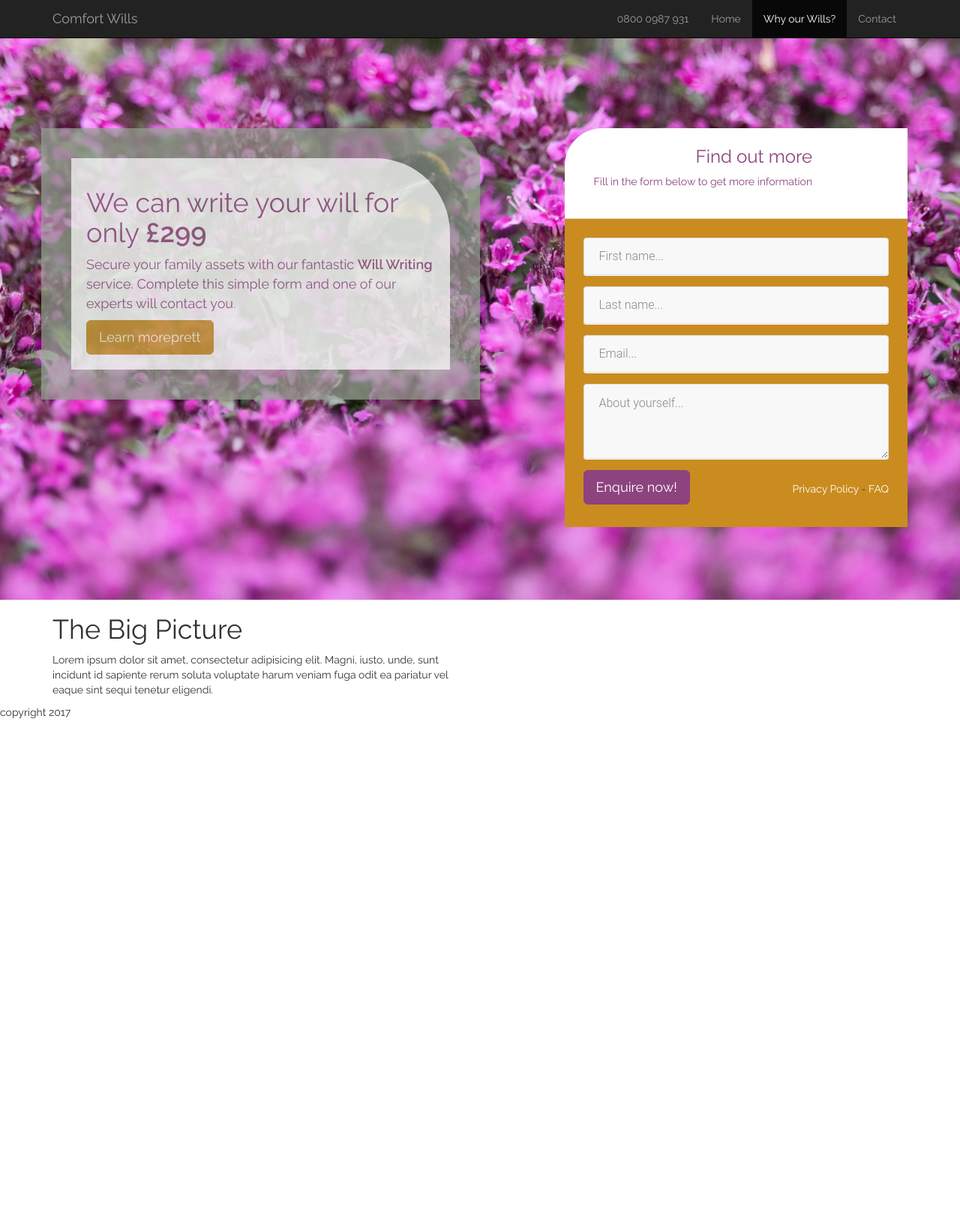
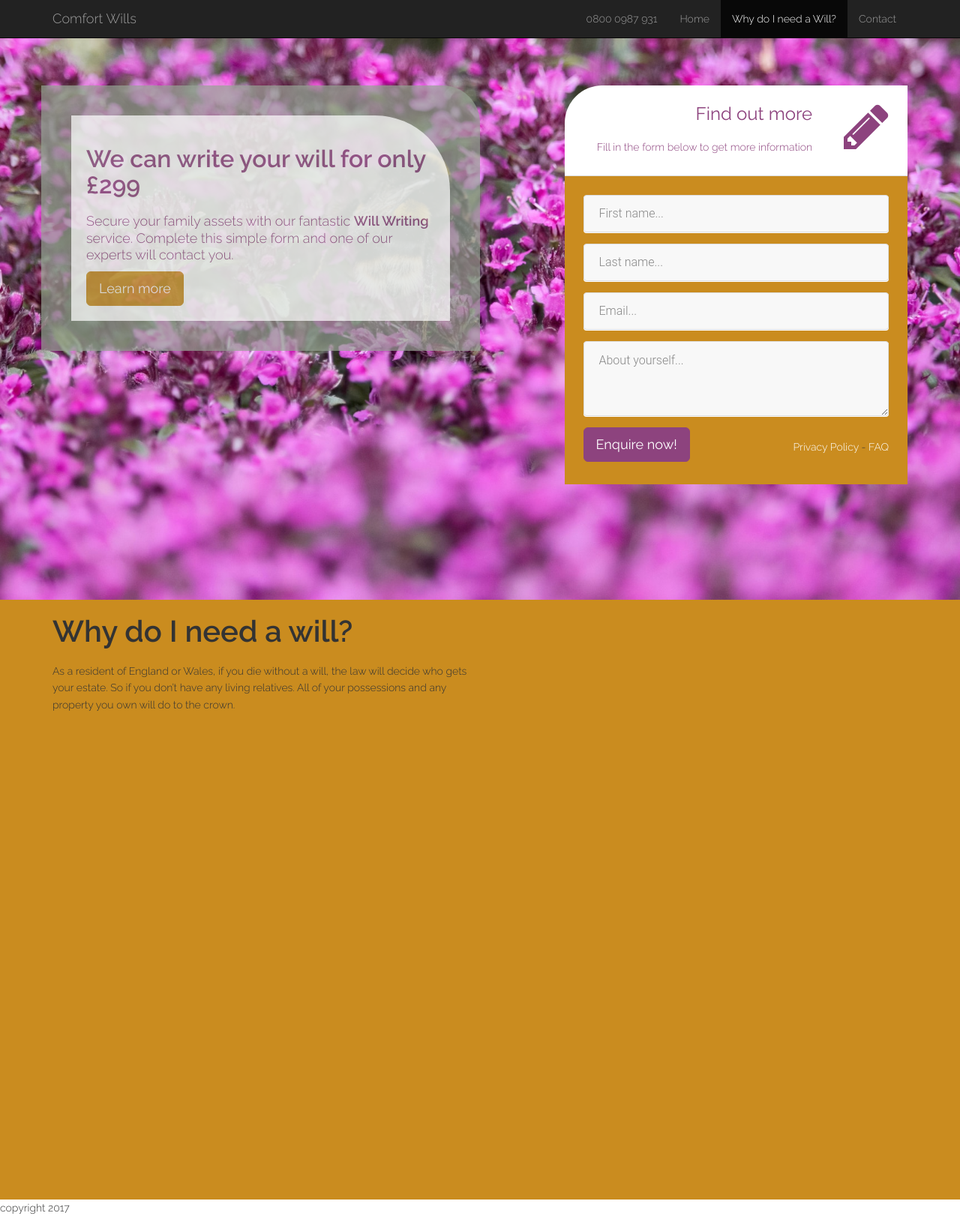
Before and after one commit to Showcase-Joz/Comfort-Wills, a PHP site: page / in a window 1280 px wide. Shown: the whole page at 75% size. Before the commit the page ends 959 px from the top, so only its background shows below. Run offline with PHP 8.4, Linux system fonts and the light colour scheme.

Commit message:
update to index

```diff
--- a/css/style.css
+++ b/css/style.css
@@ -55,16 +55,40 @@
 }
 
 
-/*!
- * Start Bootstrap - The Big Picture (http://startbootstrap.com/)
- * Copyright 2013-2016 Start Bootstrap
- * Licensed under MIT (https://github.com/BlackrockDigital/startbootstrap/blob/gh-pages/LICENSE)
- */
 
 body {
     font-family: 'Raleway', sans-serif;
-    background: none;
+	font-size:14px;
+	font-weight:300;
+	line-height:1.6em;
+	background: none;
 }
+
+h1,h2, h3, h4, h5, h6 {
+	font-family:''Raleway', sans-serif;
+	font-weight: 600;
+	line-height:1.1em;
+	margin-bottom: 20px;
+}
+section.full h2{
+    font-size: 32px;
+    font-weight: 700;
+}
+section#about h1{
+    font-size: 40px;
+    font-weight: 700;
+}
+
+
+
+a:active {
+	outline:0;
+}
+
+.clear {
+	clear:both;
+}
+
 
 .full {
     background: url(../img/1.jpg) no-repeat center center fixed;
@@ -74,9 +98,17 @@ body {
     background-size: cover;
     height: 100vh;
 }
+.full-orange {
+  background-color: #CA8C1F;
+    -webkit-background-size: cover;
+    -moz-background-size: cover;
+    -o-background-size: cover;
+    background-size: cover;
+    height: 100vh;
+}
 
 section.full > .container > .row {
-    margin-top: 15%;
+    margin-top: 10%;
 }
 
 section.full .text {
--- a/index.html
+++ b/index.html
@@ -138,7 +138,7 @@
                 <ul class="nav navbar-nav pull-right">
                     <li><a href="tel:+448000987931">0800 0987 931</a></li>
                     <li class="active"><a href="#home">Home</a></li>
-                    <li><a href="#about">Why our Wills?</a></li>
+                    <li><a href="#about">Why do I need a Will?</a></li>
                     <li><a href="#contact">Contact</a></li>
                 </ul>
             </div>
@@ -150,14 +150,14 @@
             <div class="row">
                 <div class="col-xs-12 col-md-6 text">
                     <div class="text-inner">
-                        <h1 class="wow fadeInLeftBig">We can write your will for only <strong>£299</strong></h1>
+                        <h2 class="wow fadeInLeftBig">We can write your will for only <strong>£299</strong></h2>
                         <div class="description wow fadeInLeftBig">
                             <p>
                                 Secure your family assets with our fantastic <strong>Will Writing</strong> service. Complete this simple form and one of our experts will contact you.
                             </p>
                         </div>
                         <div class="top-big-link wow fadeInUp">
-                            <a class="btn btn-lg btn-orange scroll-link" href="#pricing">Learn moreprett</a>
+                            <a class="btn btn-lg btn-orange scroll-link" href="#pricing">Learn more</a>
                         </div>
                     </div>
                 </div>
@@ -168,7 +168,7 @@
                             <p>Fill in the form below to get more information</p>
                         </div>
                         <div class="form-top-right">
-                            <span aria-hidden="true" class="fa fa-pen"></span>
+                            <i aria-hidden="true" class="fa fa-pencil text-purple"></i>
                         </div>
                     </div>
                     <div class="form-bottom bk-orange">
@@ -200,21 +200,16 @@
             </div>
         </div>
     </section>
-    <!-- Page Content -->
-    <div class="">
-        <div class="container-fluid" style="padding: 0">
-            <div class="banner img-responsive">
+
+    <section id="about"  class="full-orange">
+      <div class="container">
+        <div class="row">
+            <div class="col-xs-12 col-md-6">
+                <h1>Why do I need a will?</h1>
+                <p>As a resident of England or Wales, if you die without a will, the law will decide who gets your estate. So if you don’t have any living relatives. All of your possessions and any property you own will do to the crown.</p>
             </div>
         </div>
     </div>
-    <section id="about" class="container">
-        <div class="row">
-            <div class="col-md-6 col-sm-12">
-                <h1>The Big Picture</h1>
-                <p>Lorem ipsum dolor sit amet, consectetur adipisicing elit. Magni, iusto, unde, sunt incidunt id sapiente rerum soluta voluptate harum veniam fuga odit ea pariatur vel eaque sint sequi tenetur eligendi.</p>
-            </div>
-        </div>
-        <!-- /.row -->
     </section>
     <footer>
         copyright <span class="year"></span>
```
